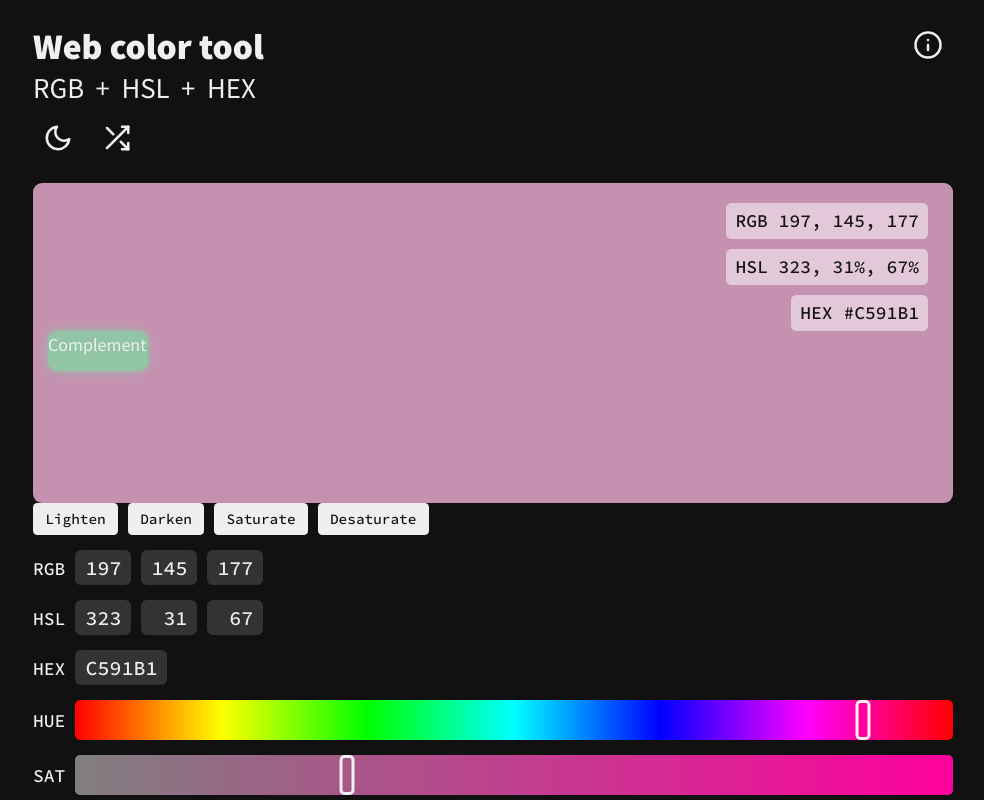
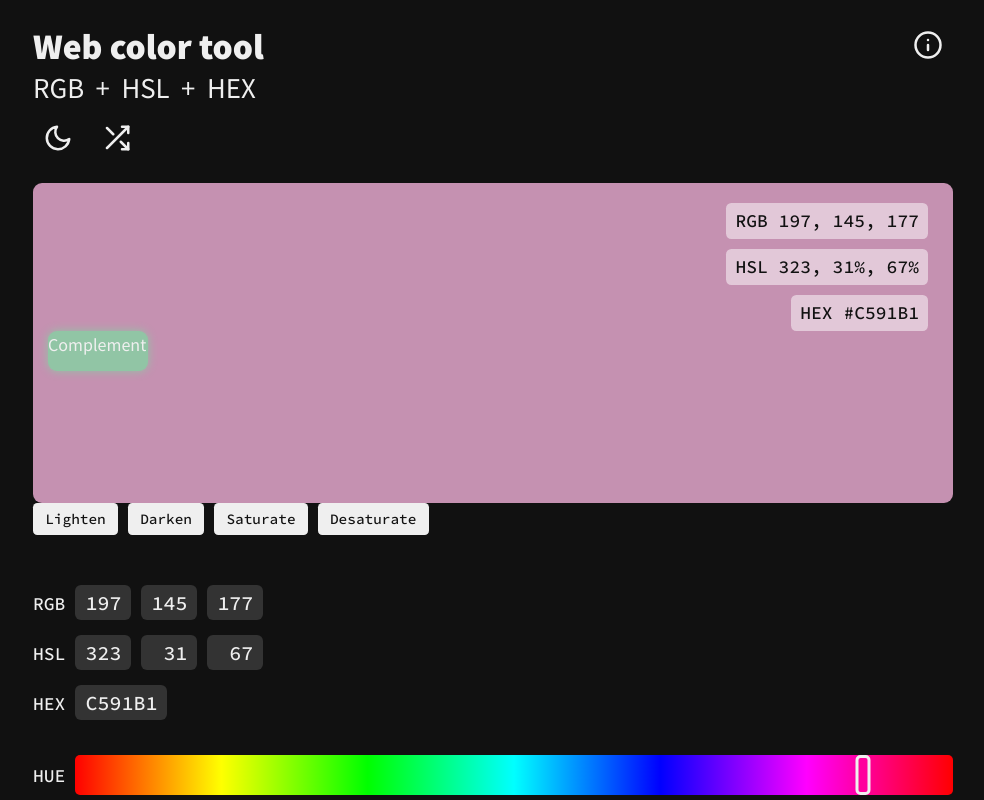
Before and after one commit to murbar/web-color-tool, a React (Create React App) app: page / in a window 1280 px wide. Shown: the top 800 px of the page, without its empty margins (147-1131 px from the left). Built offline with nearby package versions, Linux system fonts and the light colour scheme.

Commit message:
Add margin

```diff
--- a/src/components/ValueInputs.jsx
+++ b/src/components/ValueInputs.jsx
@@ -5,6 +5,7 @@ import RgbForm from './RgbForm';
 import HslForm from './HslForm';
 
 const StyledDiv = styled.div`
+  margin: 3.5rem 0;
   & > div {
     margin-bottom: 1.5rem;
   }
```
